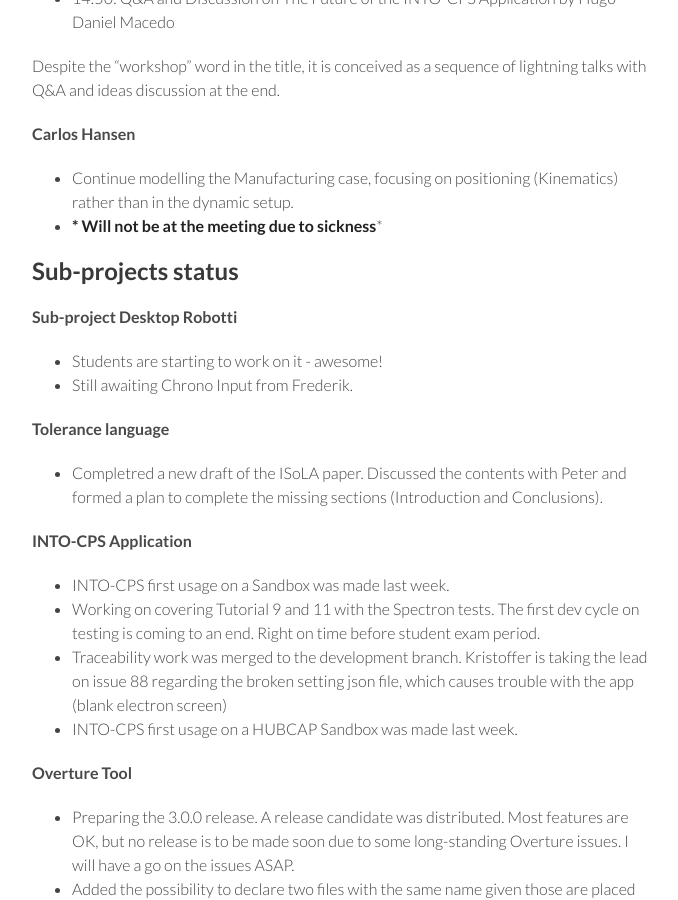
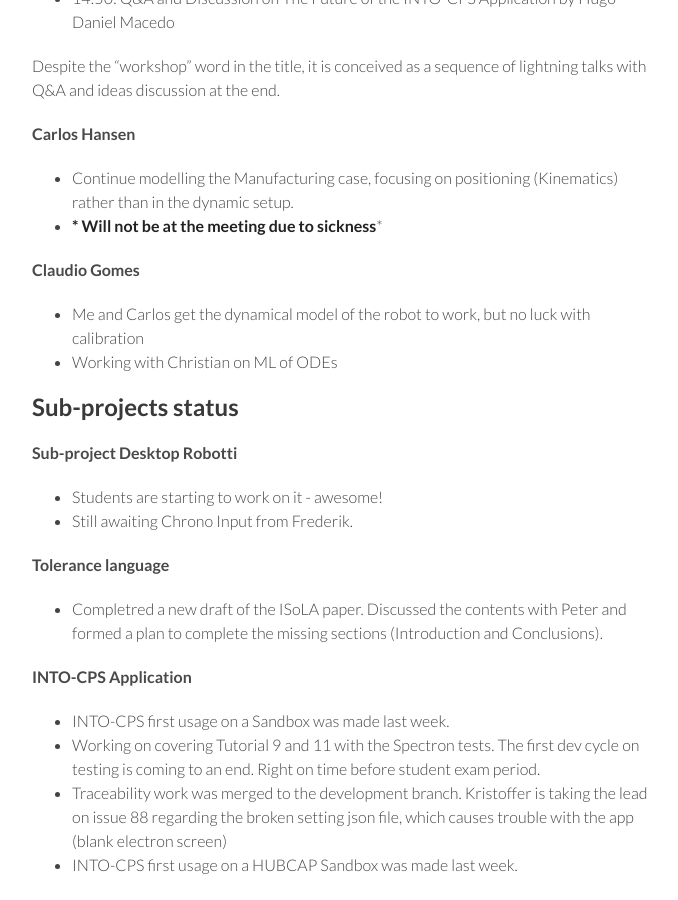
Before and after one commit to digitaltwincentre/digitaltwincentre.github.io, a Jekyll site: the page built from _biweeklies/Biweekly-18.md, in a window 1280 px wide and 900 px high, scrolled down 2559 px. Shown: the whole window, without its empty margins (418-1096 px from the left). Built offline with Jekyll 4.4.1, drawn with Linux system fonts in a browser that asks for light colours; nearby versions of some CDN libraries.

Commit message:
Update Biweekly-18.md

```diff
--- a/_biweeklies/Biweekly-18.md
+++ b/_biweeklies/Biweekly-18.md
@@ -87,6 +87,11 @@ Despite the "workshop" word in the title, it is conceived as a sequence of light
 * Continue modelling the Manufacturing case, focusing on positioning (Kinematics) rather than in the dynamic setup.
 * *** Will not be at the meeting due to sickness***
 
+#### Claudio Gomes
+* Me and Carlos get the dynamical model of the robot to work, but no luck with calibration
+* Working with Christian on ML of ODEs
+
+
 ## Sub-projects status
 
 
```
